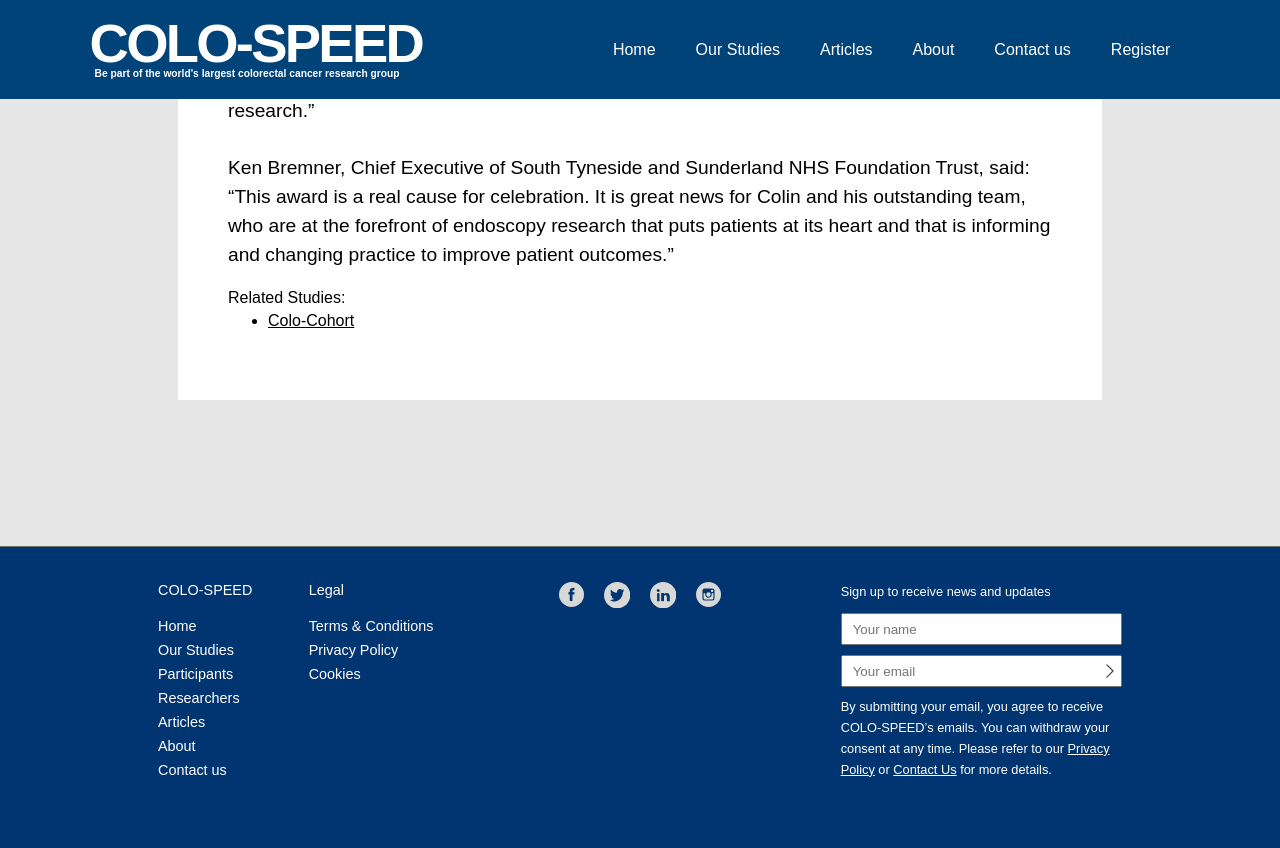
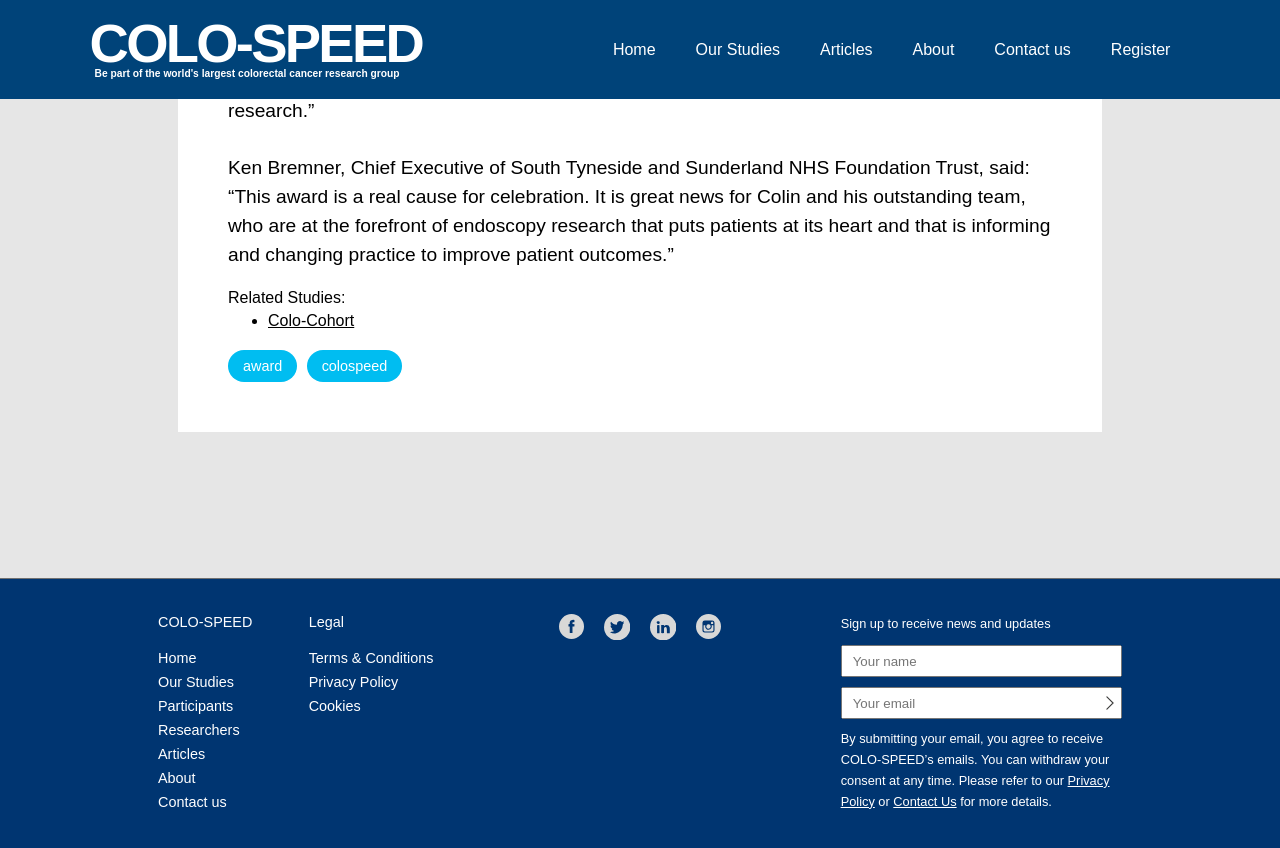
Before and after one commit to not-dalia/colo-speed-v2, a Jekyll site: the page built from _articles/patient-care-award-for-world-leading-endoscopy-research.md, in a window 1280 px wide and 900 px high, scrolled down 1487 px. Shown: the top 848 px of the window. Built offline with Jekyll 4.4.1, drawn with Linux system fonts in a browser that asks for light colours; some web fonts are replaced.

Commit message:
Update Article “patient-care-award-for-world-leading-endoscopy-research”

```diff
--- a/_articles/patient-care-award-for-world-leading-endoscopy-research.md
+++ b/_articles/patient-care-award-for-world-leading-endoscopy-research.md
@@ -2,6 +2,9 @@
 layout: article
 title: Patient care award for world-leading endoscopy research
 date: 2020-07-01T13:31:58.280Z
+tags:
+  - award
+  - colospeed
 image: /assets/images/uploads/image001.jpg
 featured: true
 type: news
```
